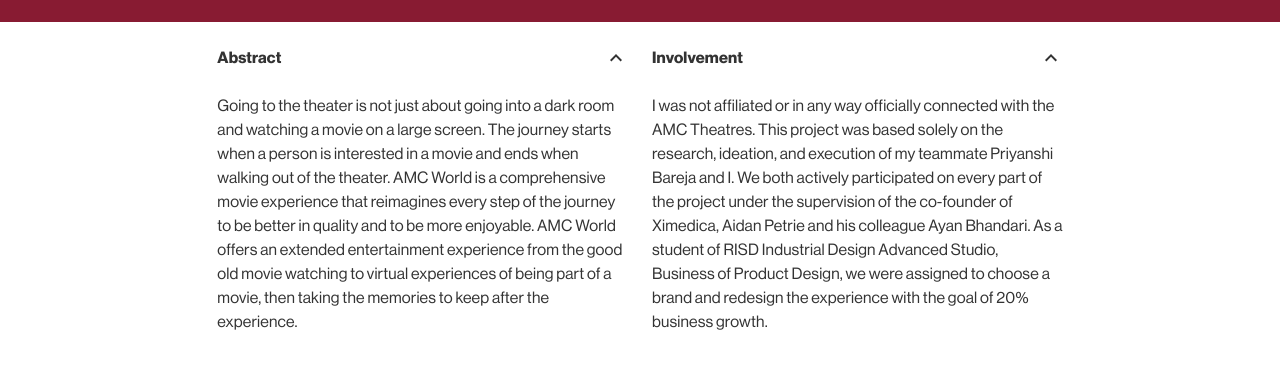
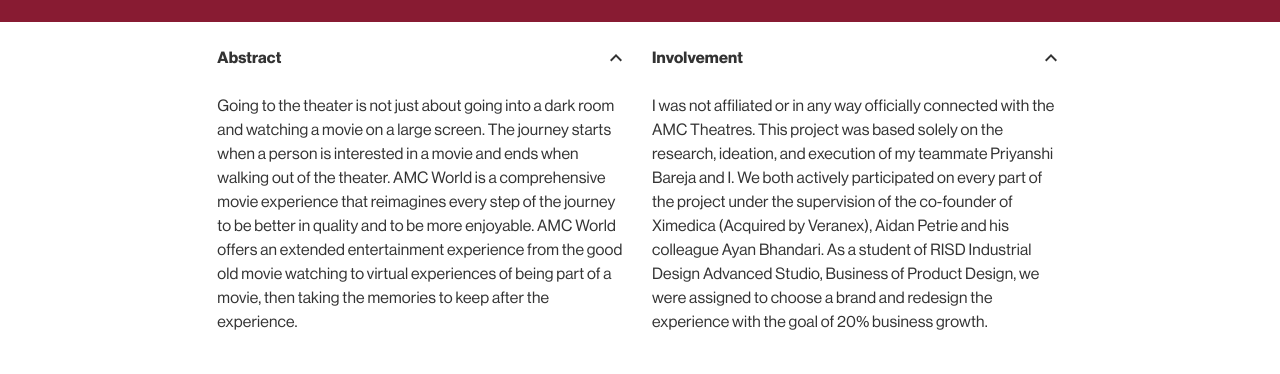
Before and after one commit to lhj795/nicolelee, a React (Create React App) app: page /AMC in a window 1280 px wide. Shown: the part 578-952 px from the top of the page. Built offline with nearby package versions, Linux system fonts and the light colour scheme.

Commit message:
ximedica acquired by veranex

```diff
--- a/src/AMC/AMC.js
+++ b/src/AMC/AMC.js
@@ -324,7 +324,7 @@
                                         <br />
                                         I was not affiliated or in any way officially connected with the AMC Theatres. This project was based solely on the
                                         research, ideation, and execution of my teammate Priyanshi Bareja and I. We both actively participated on every part of the
-                                        project under the supervision of the co-founder of Ximedica, Aidan Petrie and his colleague Ayan Bhandari. As a student of
+                                        project under the supervision of the co-founder of Ximedica (Acquired by Veranex), Aidan Petrie and his colleague Ayan Bhandari. As a student of
                                         RISD Industrial Design Advanced Studio, Business of Product Design, we were assigned to choose a brand and redesign the
                                         experience with the goal of 20% business growth.
                                     </Typography>
```
